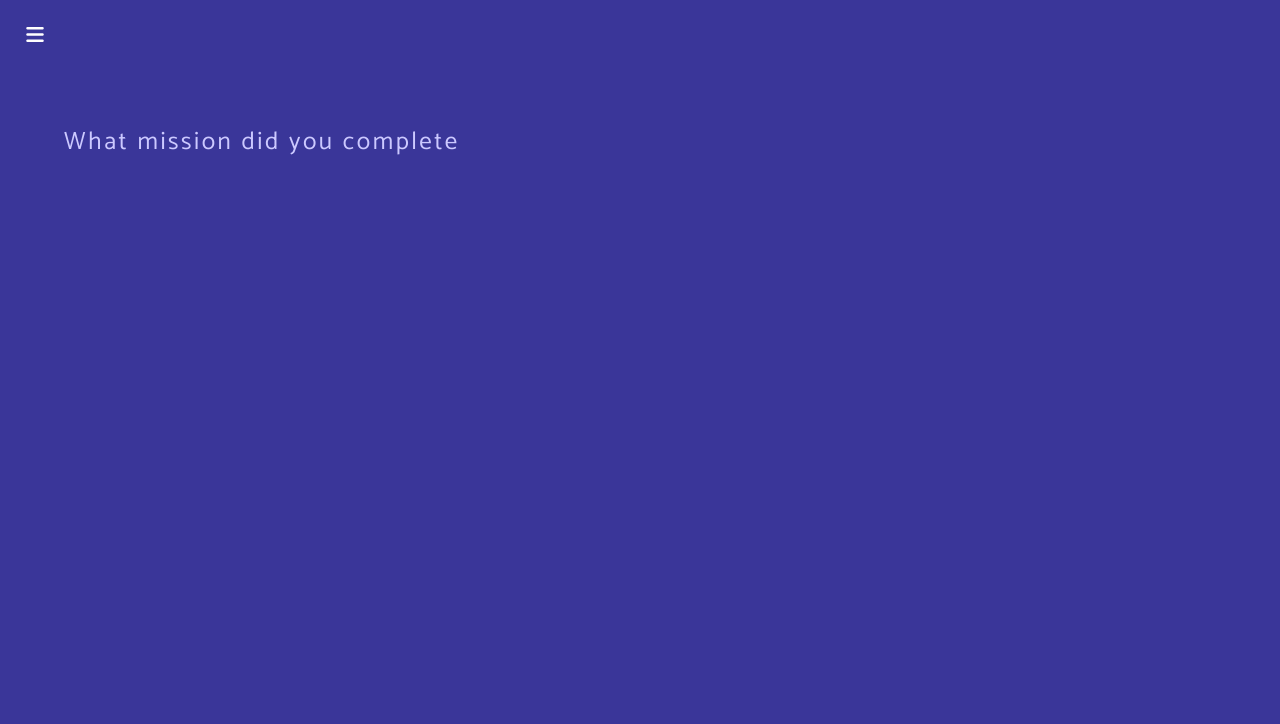
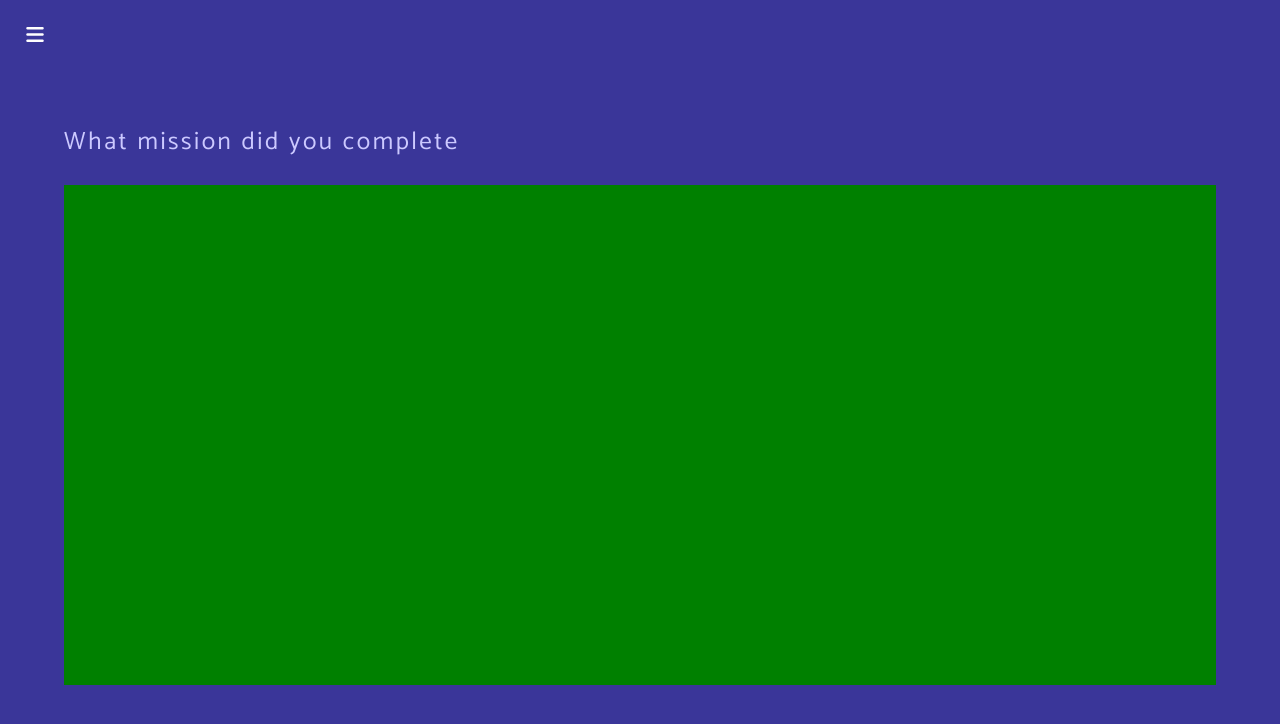
Before and after one commit to BloomTech-Labs/refresh-fe, a React (Create React App) app: page /mission-complete in a window 1280 px wide. Shown: the top 724 px of the page. Built offline with nearby package versions, Linux system fonts and the light colour scheme.

Commit message:
add missions wrapper for completed missions list

```diff
--- a/src/views/mission-complete/MissionComplete.js
+++ b/src/views/mission-complete/MissionComplete.js
@@ -13,6 +13,10 @@ const MissionComplete = () => {
         <MCWrapper>
             <MCContainer>
                     <h2 className='mission-message'>What mission did you complete</h2>
+
+                    <MissionsWrapper>
+
+                    </MissionsWrapper>
             </MCContainer>
         </MCWrapper>
         </MCView>
@@ -46,6 +50,12 @@ const MCContainer = styled.div`
         }
 `
 
+const MissionsWrapper = styled.div`
+    width: 100%;
+    height: 50rem;
+    ${test.greenBg}
+`
+
 
 // EXPORT
 export default MissionComplete;
```
